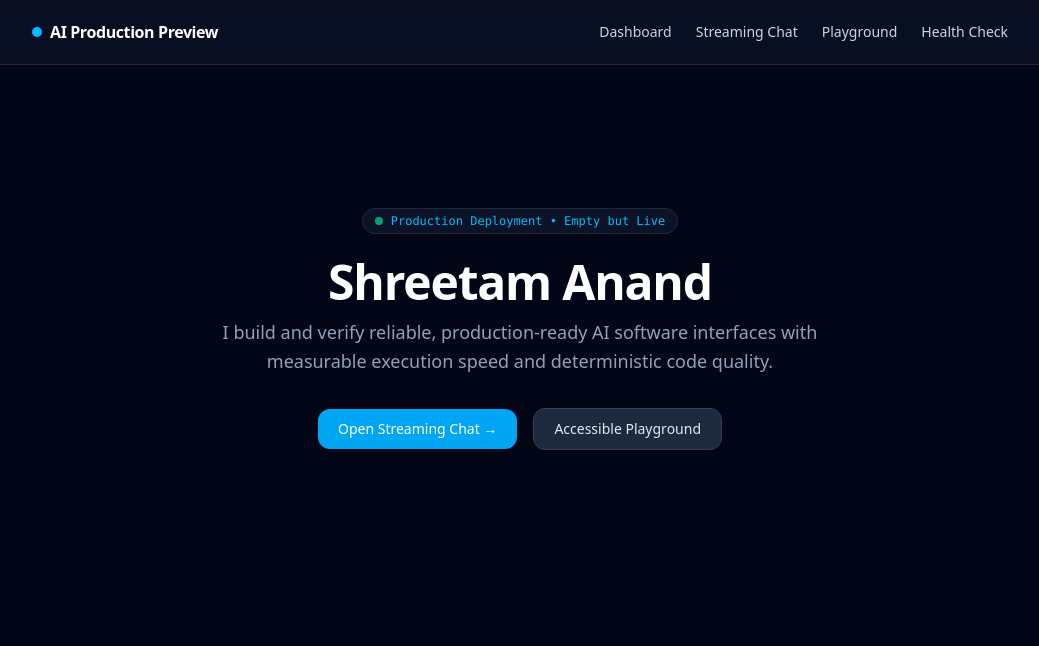
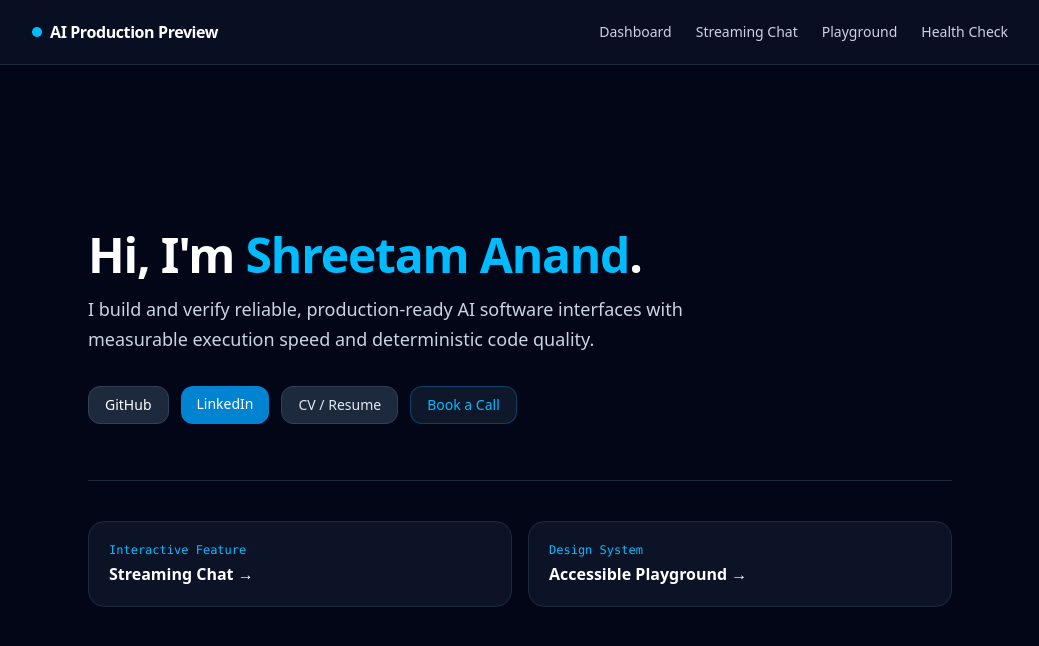
Before and after one commit to shreetam-an223/ai-app-preview, a Next.js app: page / in a window 1280 px wide. Shown: the top 646 px of the page, without its empty margins (120-1159 px from the left). Built offline with nearby package versions, Linux system fonts and the light colour scheme.

Commit message:
feat: add portfolio links to homepage for PF-04

```diff
--- a/src/app/page.tsx
+++ b/src/app/page.tsx
@@ -2,35 +2,75 @@ import Link from "next/link";
 
 export default function Home() {
   return (
-    <div className="flex flex-col items-center justify-center min-h-[60vh] text-center space-y-6">
-      <div className="inline-flex items-center gap-2 px-3 py-1 rounded-full border border-slate-800 bg-slate-900/80 text-xs text-sky-400 font-mono">
-        <span className="w-2 h-2 rounded-full bg-emerald-400 animate-pulse" />
-        Production Deployment • Empty but Live
-      </div>
-
-      <div className="space-y-3 max-w-2xl">
-        <h1 className="text-4xl sm:text-5xl font-bold tracking-tight text-white">
-          Shreetam Anand
+    <main className="min-h-[calc(100vh-140px)] flex flex-col justify-center max-w-4xl mx-auto px-4 py-12">
+      {/* Hero Section */}
+      <div className="space-y-4">
+        <h1 className="text-4xl sm:text-5xl font-extrabold tracking-tight text-white">
+          Hi, I&apos;m <span className="text-sky-400">Shreetam Anand</span>.
         </h1>
-        <p className="text-base sm:text-lg text-slate-400 leading-relaxed">
+        <p className="text-lg text-slate-300 max-w-2xl leading-relaxed">
           I build and verify reliable, production-ready AI software interfaces with measurable execution speed and deterministic code quality.
         </p>
       </div>
 
-      <div className="flex flex-wrap items-center justify-center gap-4 pt-2">
+      {/* Action Links Required by Assignment */}
+      <div className="flex flex-wrap gap-3 mt-8">
+        <a
+          href="https://github.com/shreetam-an223"
+          target="_blank"
+          rel="noopener noreferrer"
+          className="px-4 py-2 rounded-xl bg-slate-800 hover:bg-slate-700 text-white text-sm font-medium border border-slate-700 transition"
+        >
+          GitHub
+        </a>
+        <a
+          href="https://linkedin.com/in/your-profile"
+          target="_blank"
+          rel="noopener noreferrer"
+          className="px-4 py-2 rounded-xl bg-sky-600 hover:bg-sky-500 text-white text-sm font-medium transition"
+        >
+          LinkedIn
+        </a>
+        <a
+          href="#"
+          target="_blank"
+          rel="noopener noreferrer"
+          className="px-4 py-2 rounded-xl bg-slate-800 hover:bg-slate-700 text-slate-200 text-sm font-medium border border-slate-700 transition"
+        >
+          CV / Resume
+        </a>
+        <a
+          href="https://cal.com"
+          target="_blank"
+          rel="noopener noreferrer"
+          className="px-4 py-2 rounded-xl bg-slate-900 hover:bg-slate-800 text-sky-400 text-sm font-medium border border-sky-500/30 transition"
+        >
+          Book a Call
+        </a>
+      </div>
+
+      {/* Your Existing Project Links */}
+      <div className="mt-14 pt-10 border-t border-slate-800 grid grid-cols-1 md:grid-cols-2 gap-4">
         <Link
           href="/chat"
-          className="px-5 py-2.5 rounded-xl bg-sky-500 hover:bg-sky-600 text-white font-medium text-sm transition"
+          className="p-5 rounded-2xl bg-slate-900/80 border border-slate-800 hover:border-sky-500/50 transition group"
         >
-          Open Streaming Chat →
+          <div className="text-xs font-mono text-sky-400 mb-1">Interactive Feature</div>
+          <h3 className="text-base font-semibold text-white group-hover:text-sky-300 transition">
+            Streaming Chat &rarr;
+          </h3>
         </Link>
+
         <Link
           href="/playground"
-          className="px-5 py-2.5 rounded-xl bg-slate-800 hover:bg-slate-700 text-slate-200 font-medium text-sm border border-slate-700 transition"
+          className="p-5 rounded-2xl bg-slate-900/80 border border-slate-800 hover:border-sky-500/50 transition group"
         >
-          Accessible Playground
+          <div className="text-xs font-mono text-sky-400 mb-1">Design System</div>
+          <h3 className="text-base font-semibold text-white group-hover:text-sky-300 transition">
+            Accessible Playground &rarr;
+          </h3>
         </Link>
       </div>
-    </div>
+    </main>
   );
 }
```
